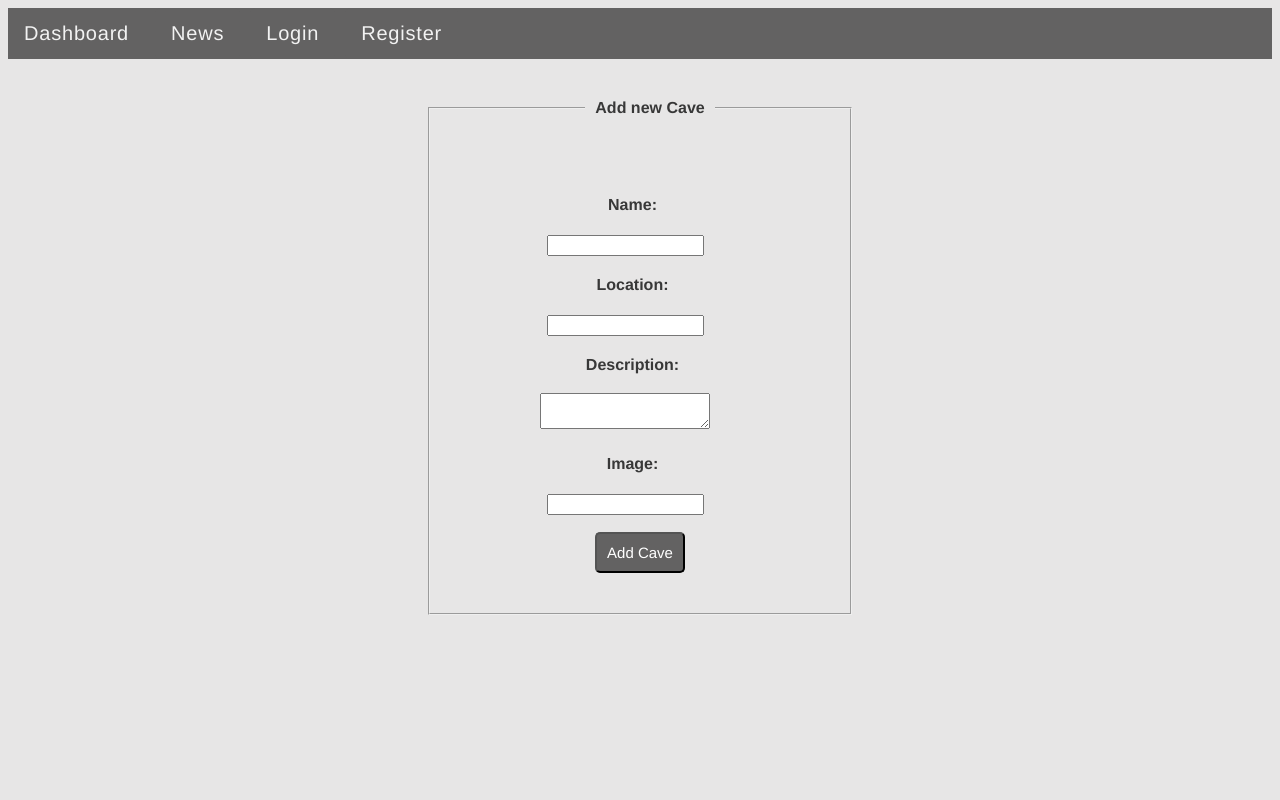
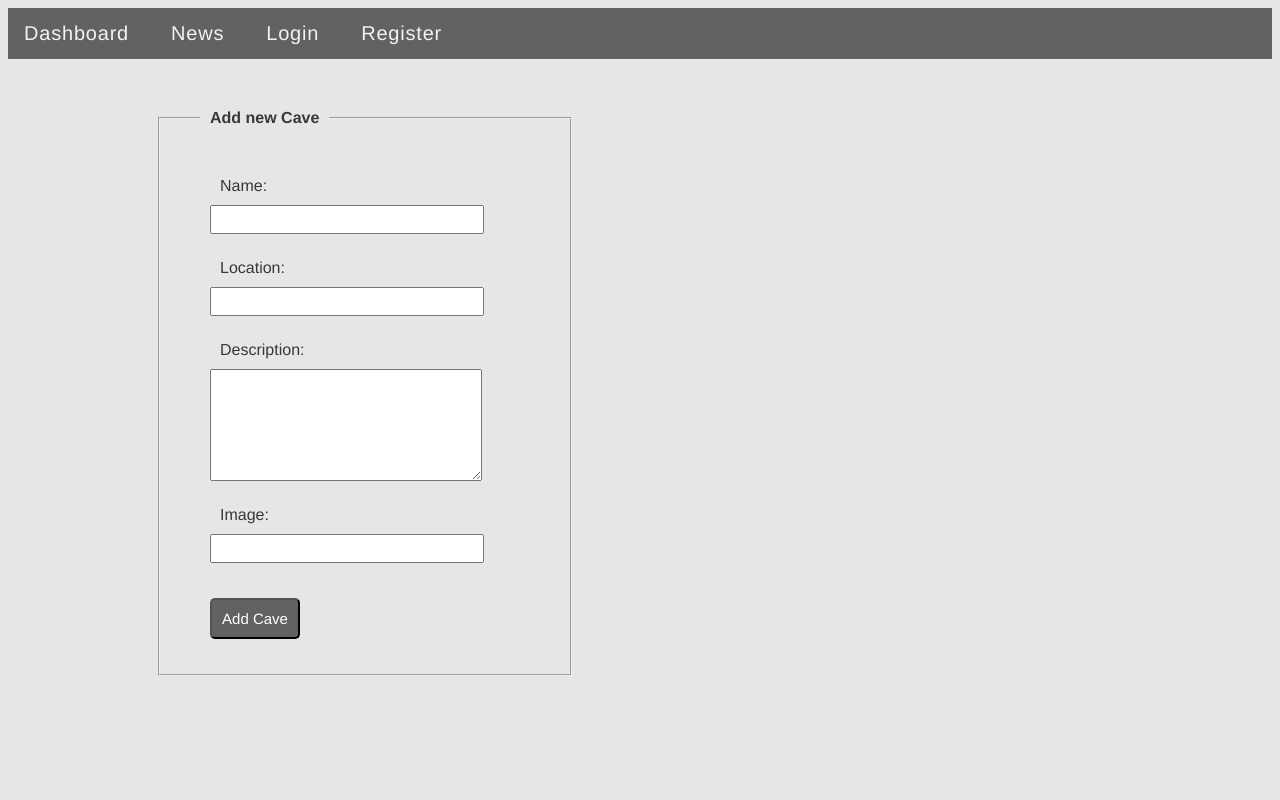
Before and after one commit to mariyaKPetkova/caves, a React (Create React App) app: page /create in a window 1280 px wide. Shown: the top 800 px of the page. Built offline with nearby package versions, Linux system fonts and the light colour scheme.

Commit message:
change html and css

```diff
--- a/public/styles/forms.css
+++ b/public/styles/forms.css
@@ -1,15 +1,15 @@
 form legend{
-    text-align: center;
+    text-align: left;
     margin:  10px;
   padding: 10px ;
   font-weight: bold;
 }
-  form {
-    text-align: center;
-    margin:  10px 200px 100px 300px;
-    padding: 10px 200px 100px 100px;
+#create-form fieldset{
+  margin: 40px 150px;
+  padding: 20px 30px;
+  width: 350px;
 }
-form .button-submit {
+#create-form .button-submit {
     text-decoration-line: none;
     padding: 10px;
     color: white;
@@ -18,19 +18,30 @@ form .button-submit {
     cursor: pointer;
     border-radius: 5px;
     font-size: 15px;
+    width: 90px;
+    margin-top: 20px;
+    margin-bottom: 15px;
   }
   form .button-submit:hover {
     background-color: #ddd;
     color: black;
+
   }
-  fieldset{
-    margin:  10px 20px;
-    padding: 40px 20px;
-  }
-
-form label {
-	font-weight: bold;
-}
 form span {
   color: red
 }
+#create-form label, #create-form input, #create-form span,#create-form textarea{
+  display: flex;
+  padding: 5px 10px;
+  margin: 5px 20px;
+}
+
+
+
+#create-form textarea{
+  width: 250px;
+  height: 100px;
+}
+#create-form input{
+  width: 250px;
+}
--- a/src/components/Create/Create.js
+++ b/src/components/Create/Create.js
@@ -5,9 +5,9 @@ import { useAuthContext } from '../../contexts/AuthContext.js'
 
 const Create = () => {
     const navigate = useNavigate()
-    const {user} = useAuthContext()
-    const [errors,setErrors] = useState({name:false,location:false,description:false,imageUrl:false})
-    const onCreate = (e)=>{
+    const { user } = useAuthContext()
+    const [errors, setErrors] = useState({ name: false, location: false, description: false, imageUrl: false })
+    const onCreate = (e) => {
         e.preventDefault()
         const form = new FormData(e.currentTarget)
 
@@ -21,84 +21,77 @@ const Create = () => {
             location,
             description,
             imageUrl
-        },user.accessToken)
-        .then(result=>{
+        }, user.accessToken)
+            .then(result => {
                 navigate('/')
             })
     }
-    const onName = (e) =>{
+    const onName = (e) => {
         const curr = e.currentTarget.value
-        if(curr.length < 3){
-            setErrors(state =>({...state, name:'Name must be at least 3 characters long'}))
-        }else if(curr.length > 20){
-            setErrors(state =>({...state, name:'Name must be maximum 20 characters long'}))
-        }else{
-            setErrors(state =>({...state, name:false}))
+        if (curr.length < 3) {
+            setErrors(state => ({ ...state, name: 'Name must be at least 3 characters long' }))
+        } else if (curr.length > 20) {
+            setErrors(state => ({ ...state, name: 'Name must be maximum 20 characters long' }))
+        } else {
+            setErrors(state => ({ ...state, name: false }))
         }
     }
-    const onLocation = (e) =>{
+    const onLocation = (e) => {
         const curr = e.currentTarget.value
-        if(curr.length < 3){
-            setErrors(state =>({...state, location:'Location must be at least 3 characters long'}))
-        }else if(curr.length > 25){
-            setErrors(state =>({...state, location:'Location must be maximum 25 characters long'}))
-        }else{
-            setErrors(state =>({...state, location:false}))
+        if (curr.length < 3) {
+            setErrors(state => ({ ...state, location: 'Location must be at least 3 characters long' }))
+        } else if (curr.length > 25) {
+            setErrors(state => ({ ...state, location: 'Location must be maximum 25 characters long' }))
+        } else {
+            setErrors(state => ({ ...state, location: false }))
         }
     }
-    const onDescription = (e) =>{
+    const onDescription = (e) => {
         const curr = e.currentTarget.value
-        if(curr.length < 3){
-            setErrors(state =>({...state, description:'Description must be at least 3 characters long'}))
-        }else if(curr.length > 150){
-            setErrors(state =>({...state, description:'Description must be maximum 150 characters long'}))
-        }else{
-            setErrors(state =>({...state, description:false}))
+        if (curr.length < 3) {
+            setErrors(state => ({ ...state, description: 'Description must be at least 3 characters long' }))
+        } else if (curr.length > 150) {
+            setErrors(state => ({ ...state, description: 'Description must be maximum 150 characters long' }))
+        } else {
+            setErrors(state => ({ ...state, description: false }))
         }
     }
-    const onImageUrl = (e) =>{
+    const onImageUrl = (e) => {
         const curr = e.currentTarget.value
-        if(curr.length < 1){
-            setErrors(state =>({...state, imageUrl:'Image is required'}))
-        }else{
-            setErrors(state =>({...state, imageUrl:false}))
+        if (curr.length < 1) {
+            setErrors(state => ({ ...state, imageUrl: 'Image is required' }))
+        } else {
+            setErrors(state => ({ ...state, imageUrl: false }))
         }
     }
-    return(
+    return (
         <section id="create-page" className="create">
             <form id="create-form" onSubmit={onCreate} method="Post">
                 <fieldset>
                     <legend>Add new Cave</legend>
-                    <p className="field">
+
                     <label>Name: </label>
-                        <p className="field">
                     <input type="text" name="name" id="name" onChange={onName} />
-                        </p>
-                        <span style={{display: errors.name?'inline':'hidden'}}>{errors.name}</span>
-                    </p>
-                    <p className="field">
+                    <span style={{ display: errors.name ? 'inline' : 'hidden' }}>{errors.name}</span>
+
+
                     <label >Location: </label>
-                        <p className="field">
                     <input type="text" name="location" id="location" onChange={onLocation} />
-                        </p>
-                        <span style={{display: errors.location?'inline':'hidden'}}>{errors.location}</span>
-                    </p>
-                    <p className="field">
+                    <span style={{ display: errors.location ? 'inline' : 'hidden' }}>{errors.location}</span>
+
+
                     <label >Description: </label>
-                        <p className="field">
                     <textarea name="description" id="description" onChange={onDescription} />
-                        </p>
-                        <span style={{display: errors.description?'inline':'hidden'}}>{errors.description}</span>
-                    </p>
-                    <p className="field">
+                    <span style={{ display: errors.description ? 'inline' : 'hidden' }}>{errors.description}</span>
+
+
                     <label>Image: </label>
-                        <p className="field">
                     <input type="text" name="imageUrl" id="image" onChange={onImageUrl} />
-                        </p>
-                        <span style={{display: errors.imageUrl?'inline':'hidden'}}>{errors.imageUrl}</span>
-                    </p>
+                    <span style={{ display: errors.imageUrl ? 'inline' : 'hidden' }}>{errors.imageUrl}</span>
 
-                    <input className="button-submit" type="submit" value="Add Cave"/>
+
+                    <input className="button-submit" type="submit" value="Add Cave" />
+
                 </fieldset>
             </form>
         </section>
```
Lines whose indentation alone changed are shown as unchanged.
